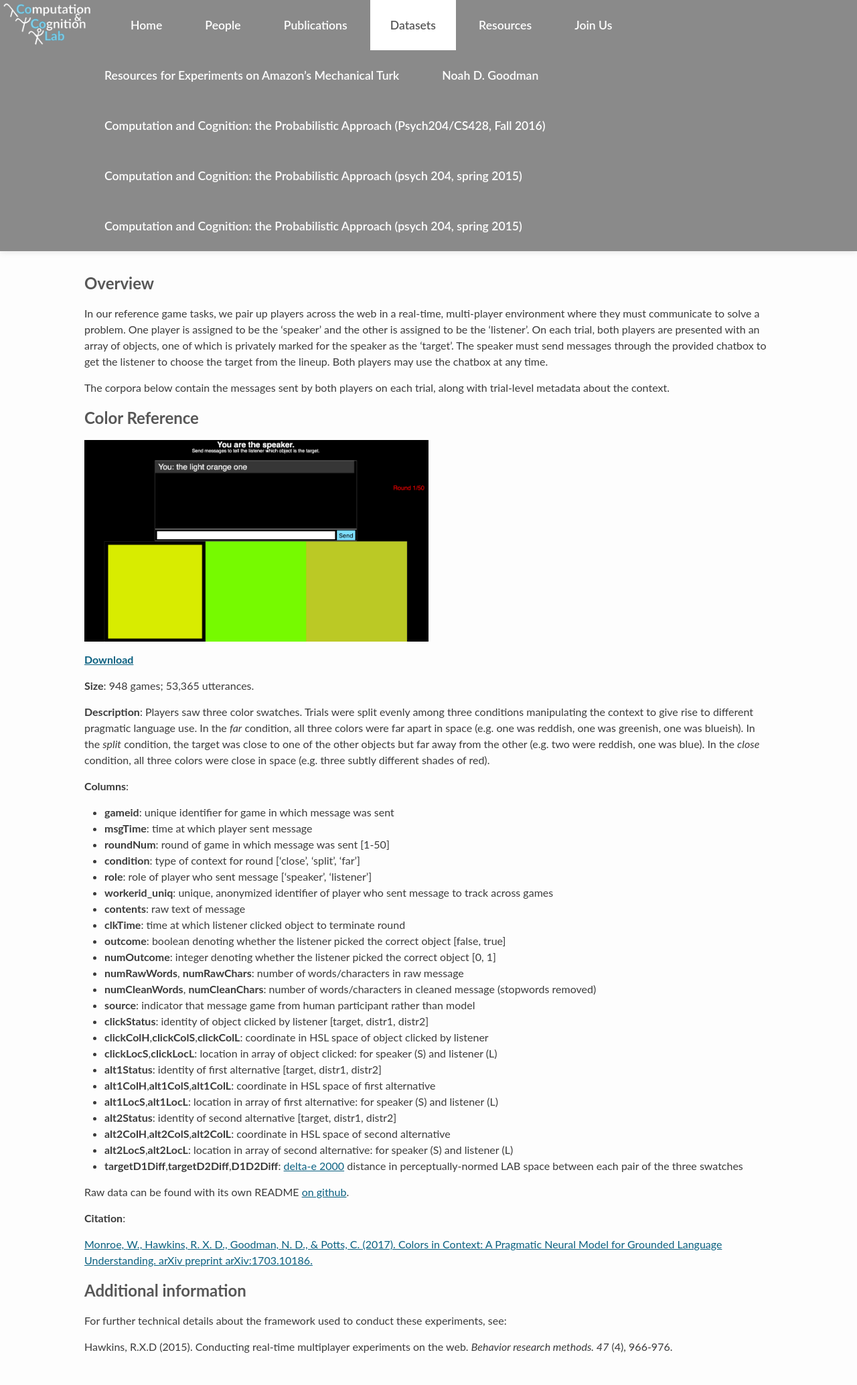
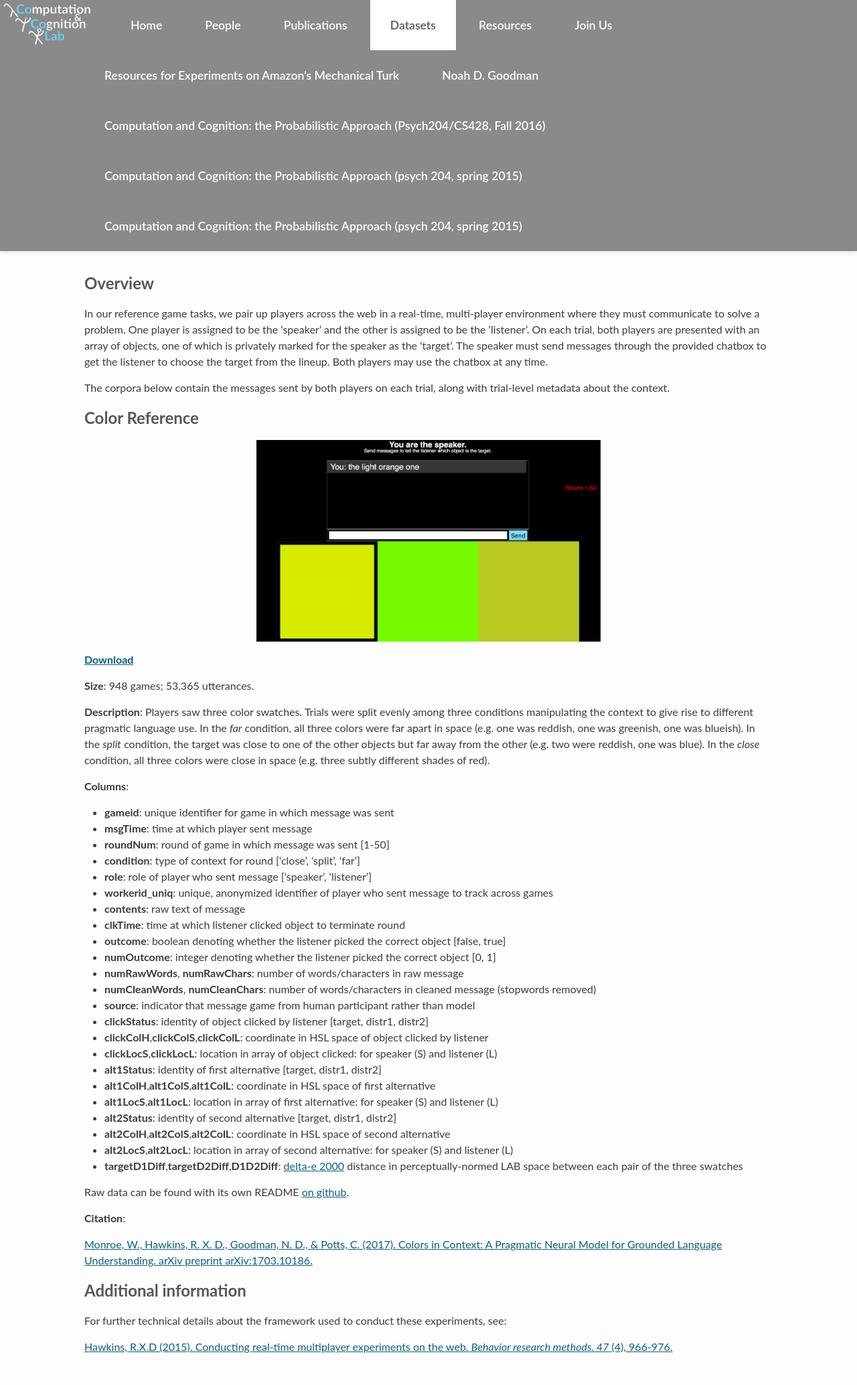
Before and after one commit to stanford-cocolab/cocolab.stanford.edu, a Jekyll site: the page built from 04-data.md, in a window 1280 px wide. Shown: the whole page at 67% size. Built offline with Jekyll 4.4.1, drawn with Linux system fonts in a browser that asks for light colours; Markdown is read by kramdown in place of the engine named in the settings; a script that is not in the unit is left out.

Commit message:
center img; add link to paper

```diff
--- a/04-data.md
+++ b/04-data.md
@@ -12,7 +12,7 @@ The corpora below contain the messages sent by both players on each trial, along
 
 ## Color Reference
 
-<img alt="Speaker's view in color reference task." src="{{site.url}}{{site.baseurl}}/images/research/speakerView.png" width="50%"/>
+<img alt="Speaker's view in color reference task." src="{{site.url}}{{site.baseurl}}/images/research/speakerView.png" width="50%" style="display: block; margin: auto;"/>
 
 [**Download**](https://raw.githubusercontent.com/futurulus/coop-nets/master/behavioralAnalysis/humanOutput/filteredCorpus.csv)
 
@@ -56,4 +56,4 @@ Raw data can be found with its own README [on github](https://github.com/futurul
 
 For further technical details about the framework used to conduct these experiments, see:
 
-Hawkins, R.X.D (2015). Conducting real-time multiplayer experiments on the web. *Behavior research methods. 47* (4), 966-976.
+[Hawkins, R.X.D (2015). Conducting real-time multiplayer experiments on the web. *Behavior research methods. 47* (4), 966-976.](https://rxdhawkins.files.wordpress.com/2014/10/hawkins14_realtimewebexperiments.pdf)
```
